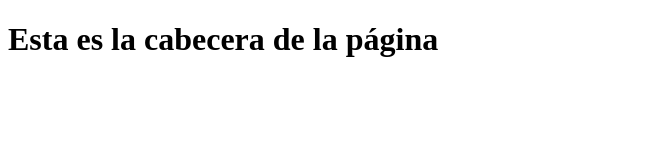
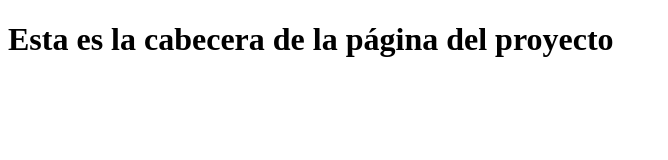
Before and after one commit to bryan0912/proyecto-1, a plain HTML site: page Index.html in a window 1280 px wide. Shown: the whole page, without its empty margins (0-668 px from the left). Drawn offline with Linux system fonts and the light colour scheme.

Commit message:
Se creó la cabecera de la página

```diff
--- a/Index.html
+++ b/Index.html
@@ -7,7 +7,7 @@
 </head>
 <body>
     <header>
-        <h1>Esta es la cabecera de la página</h1>
+        <h1>Esta es la cabecera de la página del proyecto</h1>
     </header>
 </body>
 </html>
```
